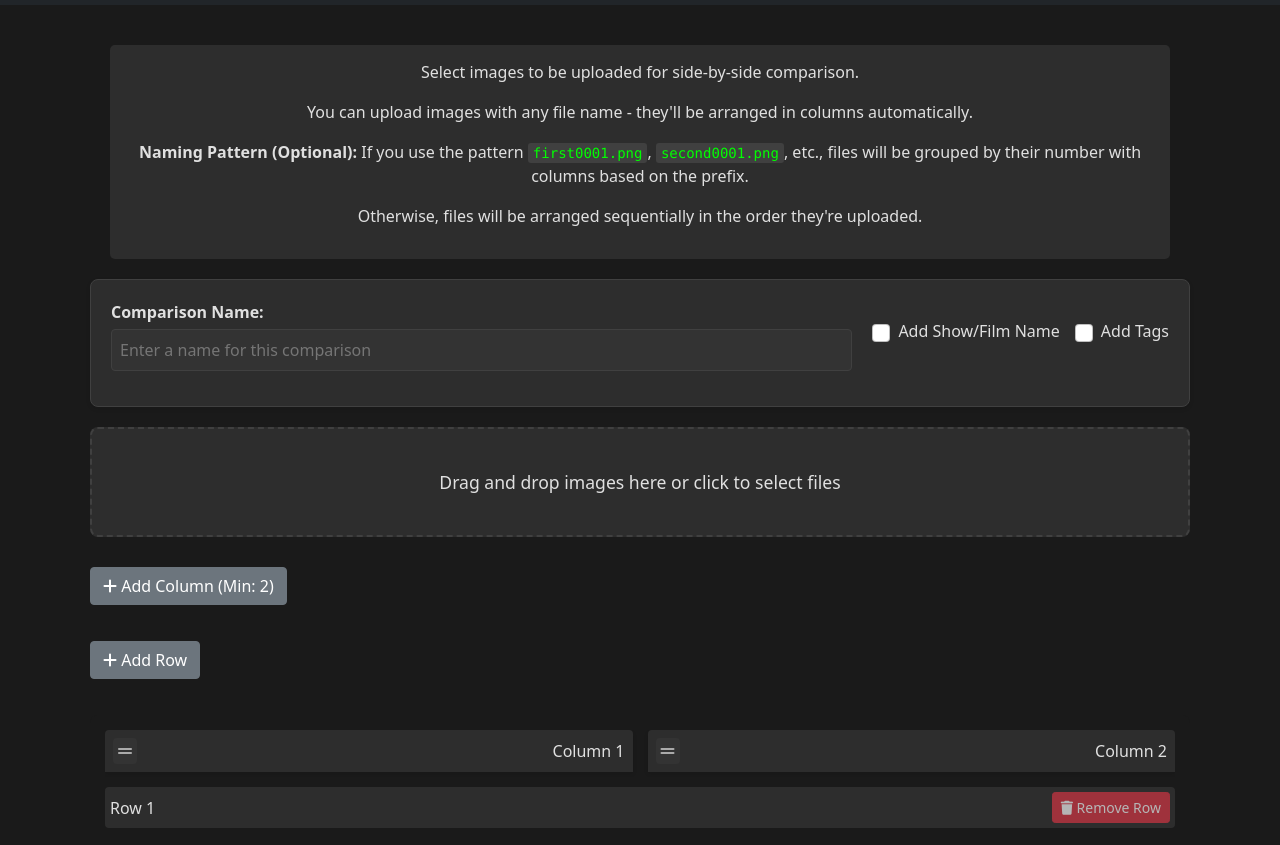
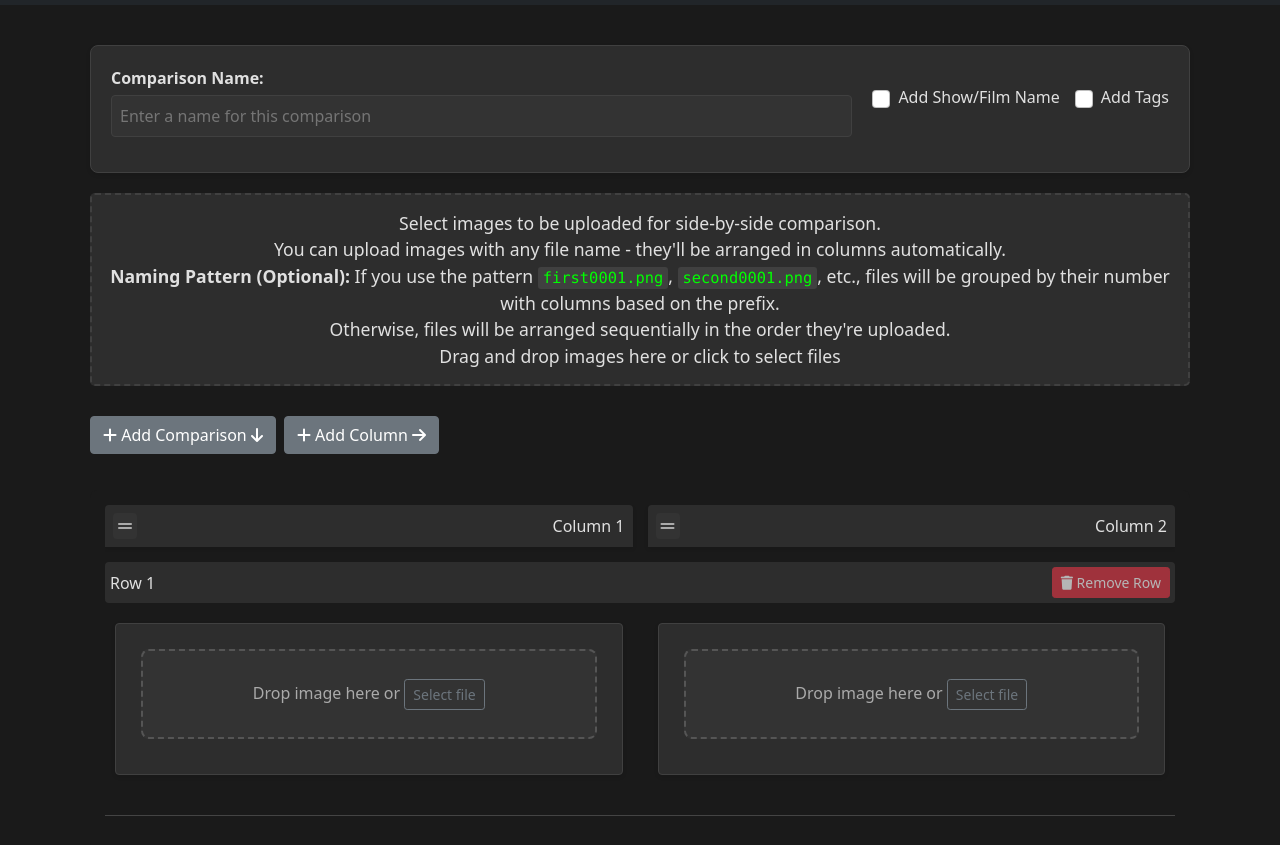
Before and after one commit to thezak48/comps, a plain HTML site: page templates/index.html in a window 1280 px wide. Shown: the part 51-896 px from the top of the page. Drawn offline with nearby package versions, Linux system fonts and the light colour scheme.

Commit message:
style(upload): :art: remove wasted space

```diff
--- a/static/css/style.css
+++ b/static/css/style.css
@@ -263,7 +263,7 @@ body.has-fixed-nav {
 .column-files {
     width: 100%;
     height: 100%;
-    min-height: 150px;
+    min-height: 120px;
     display: grid;
     grid-template-rows: auto;
     gap: 15px;
@@ -333,7 +333,6 @@ body.has-fixed-nav {
 }
 
 .upload-instructions {
-    margin: 20px;
     padding: 15px;
     background: #2d2d2d;
     border-radius: 5px;
@@ -462,6 +461,10 @@ body.has-fixed-nav {
     margin: 10px 0;
 }
 
+#addRowBtn {
+    margin: 10px 0;
+}
+
 /* Footer styling */
 .footer {
     background-color: #2d2d2d !important;
@@ -571,7 +574,7 @@ body.has-fixed-nav {
 /* Cell drop zone styles */
 .cell-drop-zone {
     width: 100%;
-    height: 150px;
+    height: 90px;
     border: 2px dashed #555;
     border-radius: 8px;
     display: flex;
--- a/static/js/upload.js
+++ b/static/js/upload.js
@@ -379,10 +379,7 @@ function createColumnElement(rowIndex, colIndex) {
     cellDropZone.className = 'cell-drop-zone';
     cellDropZone.innerHTML = `
         <div class="drop-instructions">
-            <i class="fas fa-upload"></i>
-            <p>Drop image here</p>
-            <p>or</p>
-            <button class="btn btn-sm btn-outline-secondary cell-upload-btn">Select file</button>
+            Drop image here or <button class="btn btn-sm btn-outline-secondary cell-upload-btn">Select file</button>
         </div>
     `;
     filesDiv.appendChild(cellDropZone);
@@ -886,7 +883,7 @@ function addColumn() {
     updatePreview();
 }
 
-// Update the removeColumn function to work with column index
+// Function to remove a column
 function removeColumn(columnIndex) {
     console.log(`Attempting to remove column at index: ${columnIndex}`);
 
@@ -1087,23 +1084,6 @@ document.getElementById('uploadButton').addEventListener('click', async () => {
     }
 });
 
-// Add the row button in the UI
-function addRowButton() {
-    const rowButtonContainer = document.createElement('div');
-    rowButtonContainer.className = 'row-button-container mb-3';
-
-    const addRowBtn = document.createElement('button');
-    addRowBtn.id = 'addRowBtn';
-    addRowBtn.className = 'btn btn-secondary mb-3 me-2';
-    addRowBtn.innerHTML = '<i class="fas fa-plus"></i> Add Row';
-    addRowBtn.onclick = addRow;
-
-    rowButtonContainer.appendChild(addRowBtn);
-
-    // Insert before the preview element
-    preview.parentNode.insertBefore(rowButtonContainer, preview);
-}
-
 // Call this after the page loads
 window.addEventListener('DOMContentLoaded', function() {
     document.getElementById('uploadButton').style.display = 'block';
@@ -1113,9 +1093,6 @@ window.addEventListener('DOMContentLoaded', function() {
         fileMatrix[0][i] = null;
     }
 
-    // Add the row button to the UI
-    addRowButton();
-
     // Initialize with empty columns
     for (let i = 0; i < columnCount; i++) {
         columnPrefixes.push(`column${i+1}`);
--- a/templates/index.html
+++ b/templates/index.html
@@ -25,13 +25,6 @@
         </div>
     </nav>
     <div class="container">
-        <div class="upload-instructions">
-            <p>Select images to be uploaded for side-by-side comparison.</p>
-            <p>You can upload images with any file name - they'll be arranged in columns automatically.</p>
-            <p><strong>Naming Pattern (Optional):</strong> If you use the pattern <code>first0001.png</code>, <code>second0001.png</code>, etc.,
-            files will be grouped by their number with columns based on the prefix.</p>
-            <p>Otherwise, files will be arranged sequentially in the order they're uploaded.</p>
-        </div>
         <div class="metadata-form">
             <div class="form-row">
                 <div class="form-group main-field">
@@ -58,13 +51,21 @@
                 <input type="text" id="tags" placeholder="Enter tags separated by commas">
             </div>
         </div>
-        <div class="upload-area w-100" id="dropZone">
+        <div class="upload-area w-100 upload-instructions" id="dropZone">
+            <p>Select images to be uploaded for side-by-side comparison.</p>
+            <p>You can upload images with any file name - they'll be arranged in columns automatically.</p>
+            <p><strong>Naming Pattern (Optional):</strong> If you use the pattern <code>first0001.png</code>, <code>second0001.png</code>, etc.,
+            files will be grouped by their number with columns based on the prefix.</p>
+            <p>Otherwise, files will be arranged sequentially in the order they're uploaded.</p>
             <p>Drag and drop images here or click to select files</p>
             <input type="file" id="fileInput" multiple accept="image/*" style="display: none;">
         </div>
         <div class="column-management d-flex">
+            <button id="addRowBtn" class="btn btn-secondary mb-3 me-2" onclick="addRow()">
+                <i class="fas fa-plus"></i> Add Comparison <i class="fa fa-arrow-down"></i>
+            </button>
             <button id="addColumnBtn" class="btn btn-secondary mb-3 me-2" onclick="addColumn()">
-                <i class="fas fa-plus"></i> Add Column (Min: 2)
+                <i class="fas fa-plus"></i> Add Column <i class="fa fa-arrow-right"></i>
             </button>
         </div>
         <div id="preview">
```
